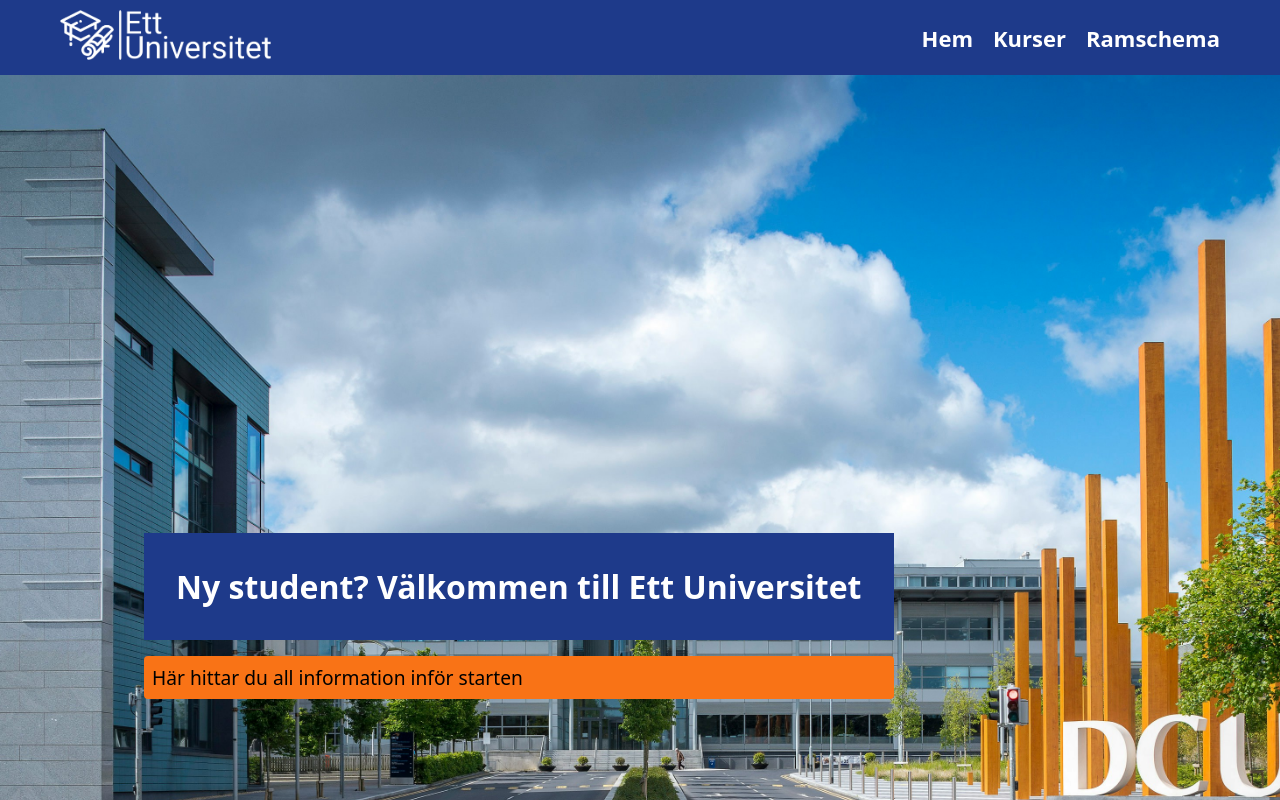
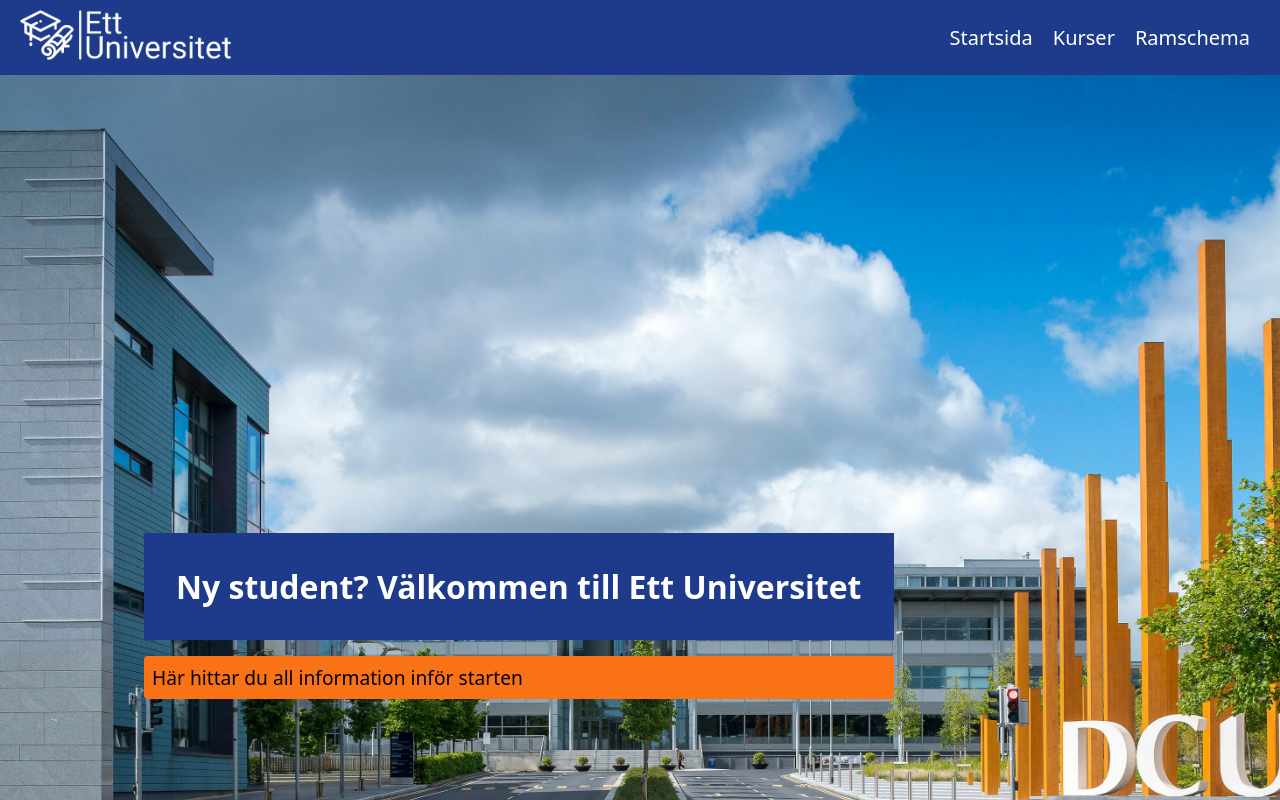
Before and after one commit to HarisSabanovic/Projekt-TypeScript, an Angular app: page / in a window 1280 px wide. Shown: the top 800 px of the page. Built offline with nearby package versions, Linux system fonts and the light colour scheme; no server answers.

Commit message:
lade till en hamburgaremeny

```diff
--- a/src/app/header/header.component.html
+++ b/src/app/header/header.component.html
@@ -3,12 +3,20 @@
       <div class="logo">
        <img src="assets/logo-universitet.png">
       </div>
-      <nav>
-        <ul>
-          <li><a routerLink ="/">Hem</a></li>
-          <li><a routerLink="courses">Kurser</a></li>
-          <li><a routerLink ="/framework">Ramschema</a></li>
-        </ul>
-      </nav>
+
+      <input type="checkbox" id="check">
+      <label for="check" class="menuToggle">
+        <div class="spinner diagonal-1"></div>
+        <div class="horizontal"></div>
+        <div class="spinner diagonal-2"></div>
+      </label>
+
+      <div id="sideMenu">
+        <div class="menuLinks">
+          <a routerLink="/">Startsida</a>
+          <a routerLink="/courses">Kurser</a>
+          <a routerLink="/framework">Ramschema</a>
+        </div>
+      </div>
     </div>
   </header>
--- a/src/app/header/header.component.scss
+++ b/src/app/header/header.component.scss
@@ -7,50 +7,106 @@ header {
     background-color: $primary-color;
     color: white;
     padding: 10px 0;
+    width: 100%;
+    position: relative;
+    z-index: 4;
 
     .container {
       display: flex;
       justify-content: space-between;
       align-items: center;
-      max-width: 1200px;
+      width: 100%;
       margin: 0 auto;
       padding: 0 20px;
+      position: relative;
+      z-index: 4
     }
 
     .logo img {
       height: 50px;
     }
 
-    nav ul {
-      list-style: none;
+    #check {
+      display: none;
+    }
+
+    .menuLinks a {
+      color: white;
+      text-decoration: none;
+      padding: 10px;
+      font-size: 20px;
+      cursor: pointer;
+    }
+
+    .menuLinks a:hover {
+      color: $accent-color;
+    }
+
+  }
+
+  @media only screen and (max-width: 800px){
+    .spinner, .horizontal {
+      width: 25px;
+      height: 3px;
+      background-color: $secondary-color;
+      margin-top: 5px;
+      transition: transform 0.5s ease, opacity 0.5s ease;
+      cursor: pointer;
+    }
+
+    #check {
+      position: absolute;
+      right: 20px;
+      top: 50%;
+      transform: translateY(-50%);
+      z-index: 9;
+      display: none;
+    }
+
+    #sideMenu {
+      position: absolute;
+      top: -163px;
+      left: -10px;
+      min-width: 100%;
+      transition: top 1s ease;
+    }
+
+    .menuLinks {
       display: flex;
-      margin: 0;
-      padding: 0;
+      flex-direction: column;
+      background-color: lighten($primary-color, 15%);
+      width: 100vw;
+    }
 
-      li {
-        margin-left: 20px;
+    .menuLinks a {
+      padding: 1rem;
+      text-align: center;
+      border-bottom: 1px solid $accent-color;
+      color: white;
+      text-decoration: none;
+      display: block;
+    }
+
+    .menuLinks a:hover {
+      background-color: $secondary-color;
+    }
 
 
-        a {
-          color: $secondary-color;
-          text-decoration: none;
-          font-weight: bold;
-          transition: color 0.3s;
-          font-size: 22px;
+    #check:checked ~ #sideMenu {
+      top: 63px;
+    }
 
-          &:hover {
-            color: $accent-color;
-          }
-        }
-      }
+    #check:checked + .menuToggle .diagonal-1 {
+      transform: rotate(43deg);
+      transform-origin: top left;
+    }
+
+    #check:checked + .menuToggle .horizontal {
+      opacity: 0;
+    }
+
+    #check:checked + .menuToggle .diagonal-2 {
+      transform: rotate(-43deg);
+      transform-origin: bottom left;
     }
   }
-
-
-  @media only screen and (max-width: 800px){
-    header {
-      li {
-        display: none;
-      }
-    }
-  }
```
